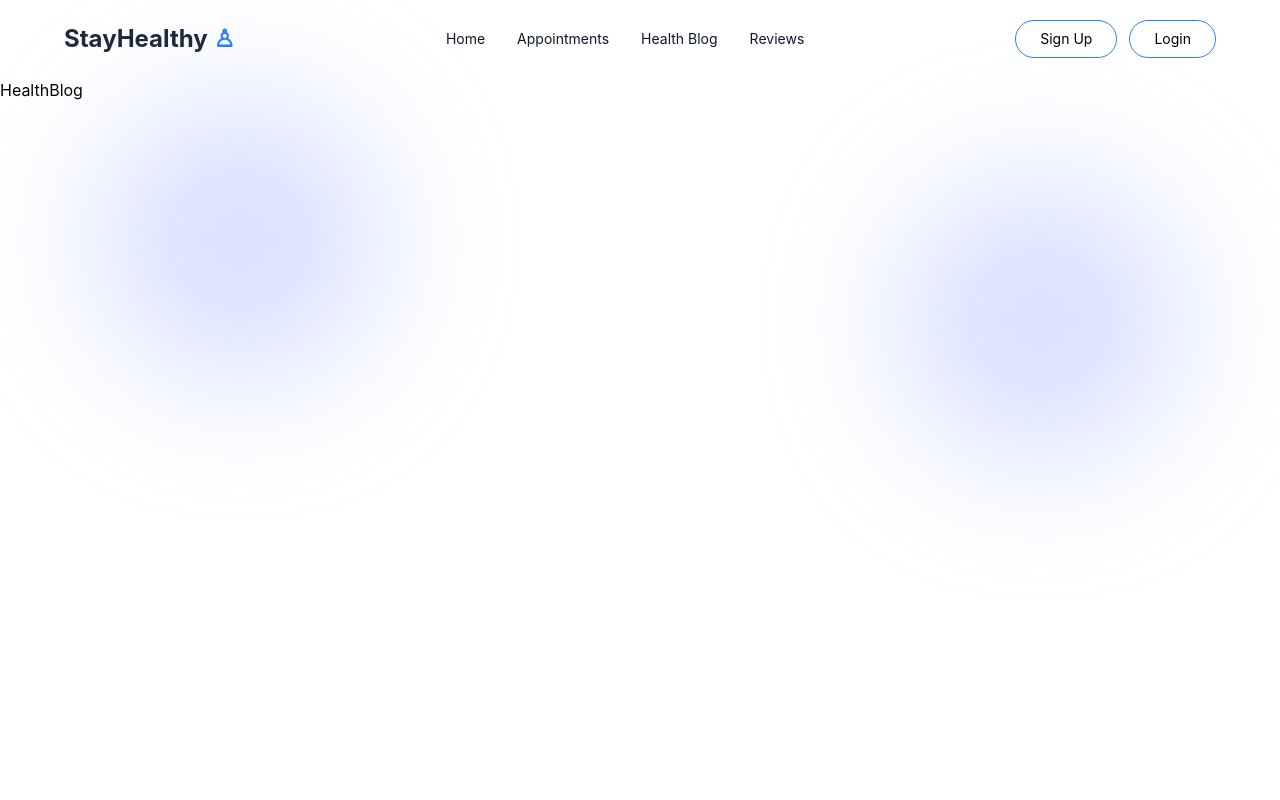
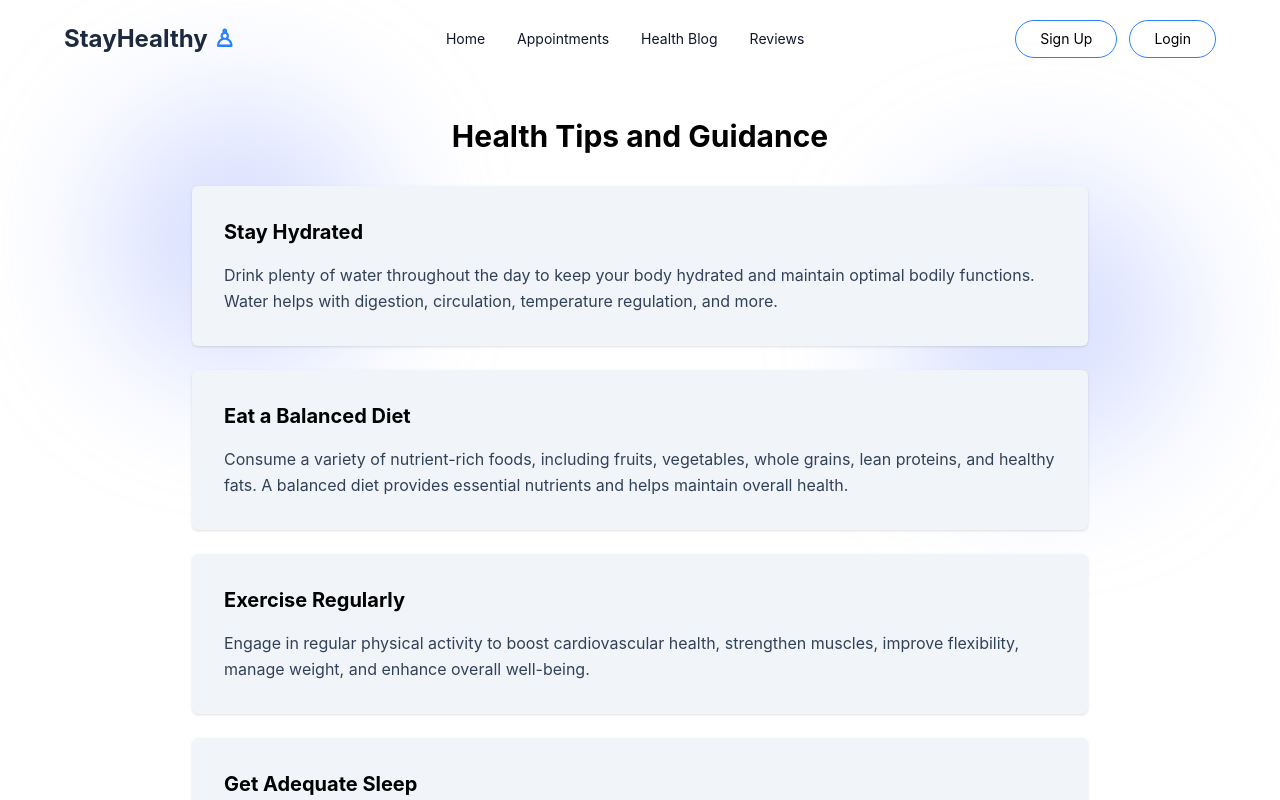
Before and after one commit to wandikahadi/med_appt, a React (Vite) app: page /blog in a window 1280 px wide. Shown: the top 800 px of the page. Built offline with nearby package versions, Linux system fonts and the light colour scheme.

Commit message:
Add Health Blog page

```diff
--- a/src/pages/HealthBlog.jsx
+++ b/src/pages/HealthBlog.jsx
@@ -1,5 +1,51 @@
+const healthTips = [
+    {
+        title: "Stay Hydrated",
+        description:
+            "Drink plenty of water throughout the day to keep your body hydrated and maintain optimal bodily functions. Water helps with digestion, circulation, temperature regulation, and more.",
+    },
+    {
+        title: "Eat a Balanced Diet",
+        description:
+            "Consume a variety of nutrient-rich foods, including fruits, vegetables, whole grains, lean proteins, and healthy fats. A balanced diet provides essential nutrients and helps maintain overall health.",
+    },
+    {
+        title: "Exercise Regularly",
+        description:
+            "Engage in regular physical activity to boost cardiovascular health, strengthen muscles, improve flexibility, manage weight, and enhance overall well-being.",
+    },
+    {
+        title: "Get Adequate Sleep",
+        description:
+            "Prioritize quality sleep to rejuvenate your body and mind. Most adults require 7-9 hours of sleep per night.",
+    },
+    {
+        title: "Manage Stress",
+        description:
+            "Practice relaxation techniques, meditation, deep breathing, or hobbies to help reduce stress and improve mental health.",
+    },
+];
+
 export default function HealthBlog() {
-  return (
-    <div>HealthBlog</div>
-  )
+    return (
+        <main className="relative z-10 min-h-[calc(100vh-88px)] px-5 py-10">
+            <h1 className="mb-8 text-center text-3xl font-bold text-black">
+                Health Tips and Guidance
+            </h1>
+
+            <div className="mx-auto flex max-w-4xl flex-col gap-6">
+                {healthTips.map((item, index) => (
+                    <article
+                        key={index}
+                        className="rounded-md bg-slate-100 px-8 py-8 shadow-sm"
+                    >
+                        <h2 className="mb-4 text-xl font-bold text-black">{item.title}</h2>
+                        <p className="leading-relaxed text-slate-700">
+                            {item.description}
+                        </p>
+                    </article>
+                ))}
+            </div>
+        </main>
+    );
 }
```
